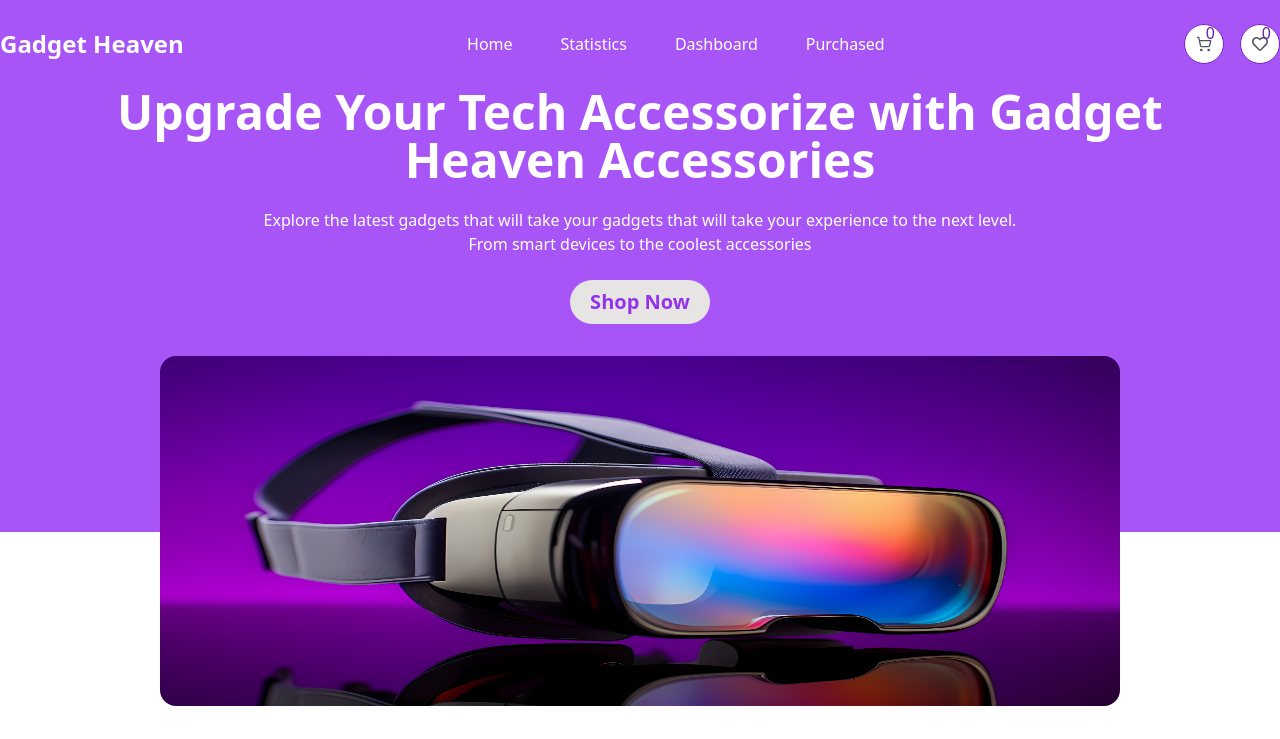
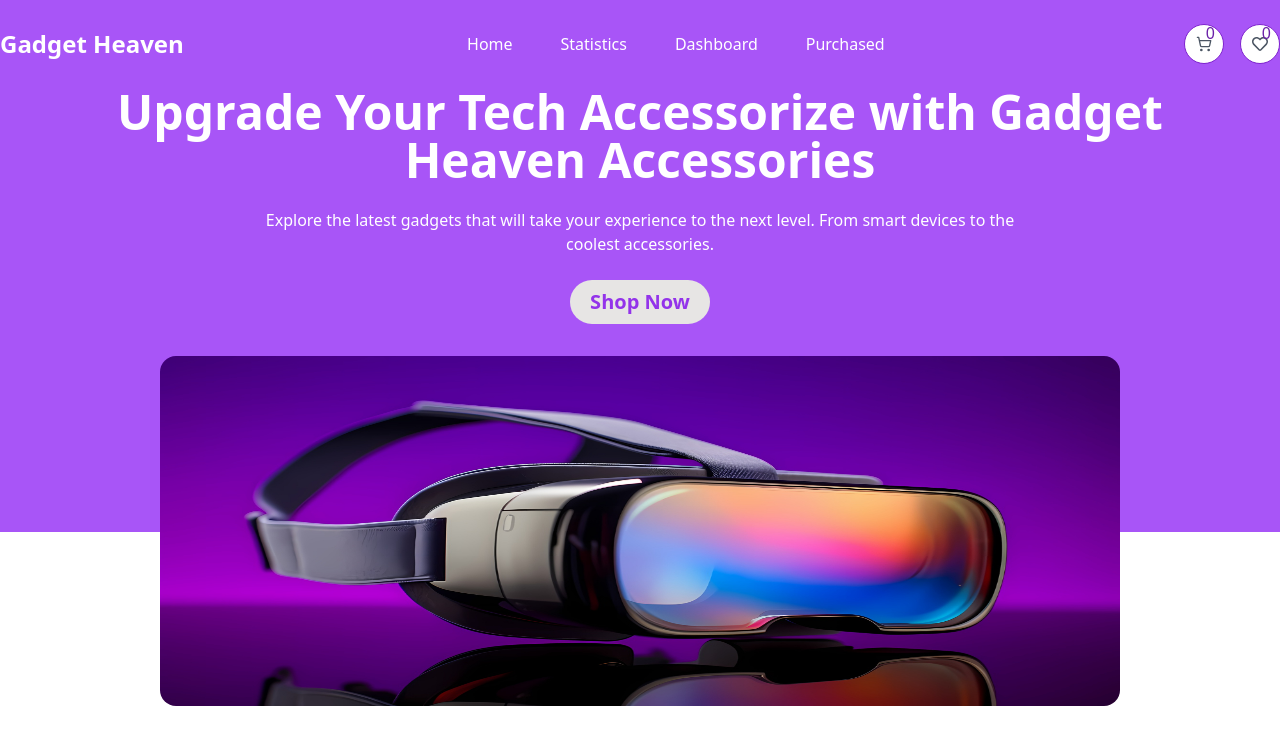
Before and after one commit to programming-hero-web-course-4/b10a8-gadget-heaven-HridoyMnd, a React (Vite) app: page / in a window 1280 px wide. Shown: the top 739 px of the page. Built offline with nearby package versions, Linux system fonts and the light colour scheme.

Commit message:
recheck and change something

```diff
--- a/src/assets/Components/Banner/Banner.jsx
+++ b/src/assets/Components/Banner/Banner.jsx
@@ -2,17 +2,21 @@ import banner from '../../Images/banner.jpg';
 
 const Banner = () => {
     return (
-        <div className="mx-auto pb-52 bg-purple-500 mb-52 max-sm:mb-16 max-md:mb-24 max-lg:mb-36 text-white text-center">
-            <h1 className="max-sm:text-2xl max-md:text-2xl max-lg:text-3xl text-5xl font-bold w-[85%] mx-auto text-center">
-                Upgrade Your Tech Accessorize with Gadget Heaven Accessories</h1>
-                <p className='w-[60%] my-6 mx-auto'>Explore the latest gadgets that will take your gadgets that will take your experience to the next level. From smart devices to the coolest accessories</p>
-                <button className="text-xl font-bold bg-stone-200 rounded-full px-5 py-2 text-purple-600">Shop Now</button>
-                <img src={banner} alt="" className='h-[350px] max-sm:h-[200px] max-md:h-[250px] max-lg:h-[280px] max-lg:translate-x-24 max-md:translate-x-20 max-sm:translate-x-16 w-[75%] rounded-2xl translate-x-40 mt-8 absolute' />
-            {/* <div className="text-center space-y-5 py-3 relative pb-32">
-
-
-
-            </div> */}
+        <div className="relative mx-auto pb-52 bg-purple-500 mb-52 max-sm:mb-16 max-md:mb-24 max-lg:mb-36 text-white text-center">
+            <h1 className="text-5xl font-bold w-[85%] mx-auto max-lg:text-3xl max-md:text-2xl">
+                Upgrade Your Tech Accessorize with Gadget Heaven Accessories
+            </h1>
+            <p className="w-[60%] my-6 mx-auto">
+                Explore the latest gadgets that will take your experience to the next level. From smart devices to the coolest accessories.
+            </p>
+            <button className="text-xl font-bold bg-stone-200 rounded-full px-5 py-2 text-purple-600">
+                Shop Now
+            </button>
+            <img
+                src={banner}
+                alt="Banner"
+                className="h-[350px] w-[75%] mt-8 rounded-2xl absolute translate-x-40 max-lg:translate-x-24 max-md:translate-x-20 max-sm:translate-x-16 max-lg:h-[280px] max-md:h-[250px] max-sm:h-[200px]"
+            />
         </div>
     );
 };
```
